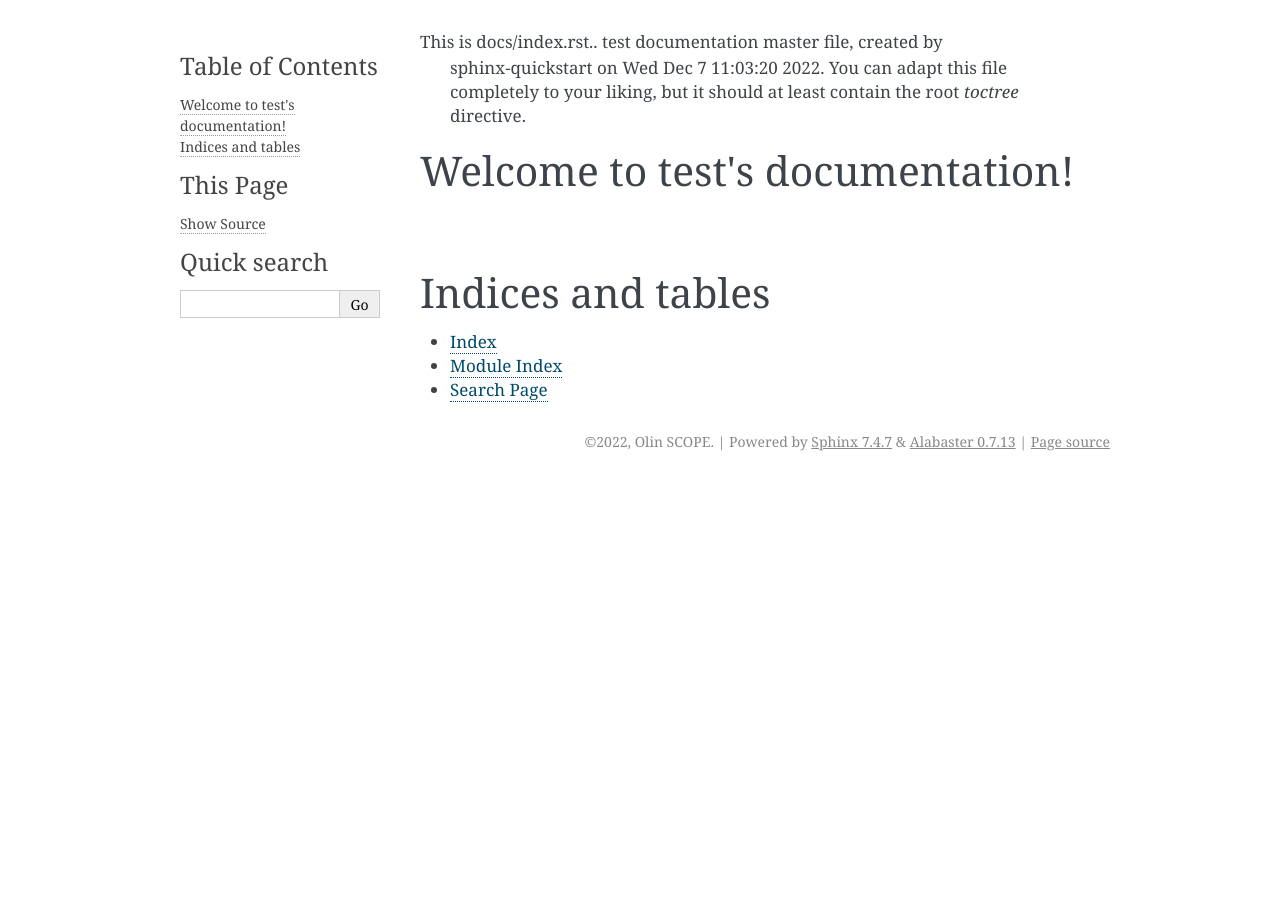
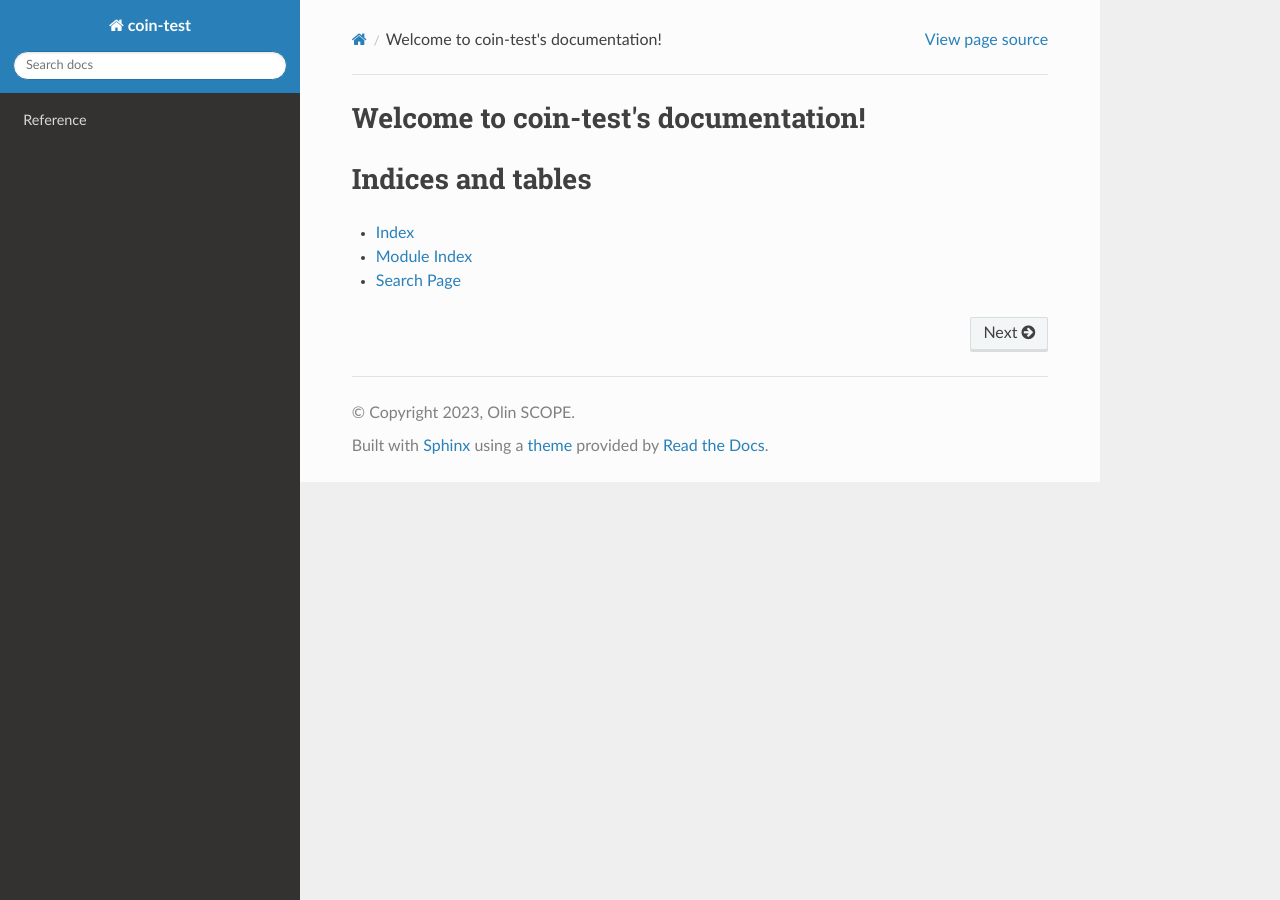
Before and after one commit to coin-test/coin-test, a Sphinx documentation site: the page built from docs/index.rst, in a window 1280 px wide. Built offline with Sphinx 7.4.7 and the Read the Docs theme 2.0.0, drawn with Linux system fonts in a browser that asks for light colours.

```diff
--- a/docs/conf.py
+++ b/docs/conf.py
@@ -11,10 +11,10 @@ import os
 import sys
 
 sys.path.insert(0, os.path.abspath("../src"))
-autodoc_mock_imports = ["numpy", "pandas", "croniter"]
+# autodoc_mock_imports = ["numpy", "pandas", "croniter"]
 
 project = "coin-test"
-copyright = "2022, Olin SCOPE"
+copyright = "2023, Olin SCOPE"
 author = "Olin SCOPE"
 release = "0.1"
 
@@ -32,5 +32,5 @@ language = "python"
 # -- Options for HTML output -------------------------------------------------
 # https://www.sphinx-doc.org/en/master/usage/configuration.html#options-for-html-output
 
-html_theme = "alabaster"
-html_static_path = ["_static"]
+html_theme = "sphinx_rtd_theme"
+# html_static_path = ["_static"]  # add this once static pages are necessary
--- a/docs/index.rst
+++ b/docs/index.rst
@@ -1,10 +1,10 @@
-This is docs/index.rst.. test documentation master file, created by
-   sphinx-quickstart on Wed Dec  7 11:03:20 2022.
-   You can adapt this file completely to your liking, but it should at least
-   contain the root `toctree` directive.
+.. This is docs/index.rst.. test documentation master file, created by
+..    sphinx-quickstart on Wed Dec  7 11:03:20 2022.
+..    You can adapt this file completely to your liking, but it should at least
+..    contain the root `toctree` directive.
 
-Welcome to test's documentation!
-================================
+Welcome to coin-test's documentation!
+=====================================
 
 .. toctree::
    :hidden:
--- a/pyproject.toml
+++ b/pyproject.toml
@@ -34,6 +34,9 @@ flake8-docstrings = "^1.6.0"
 darglint = "^1.8.1"
 codecov = "^2.1.12"
 icecream = "^2.1.3"
+sphinx = "^6.1.3"
+sphinx-autodoc-typehints = "^1.22"
+sphinx-rtd-theme = "^1.2.0"
 
 [tool.pytest.ini_options]
 markers = [
```
Also changed, not shown: README.md (+104 -0 lines), noxfile.py (+7 -0 lines), 3 other files.
